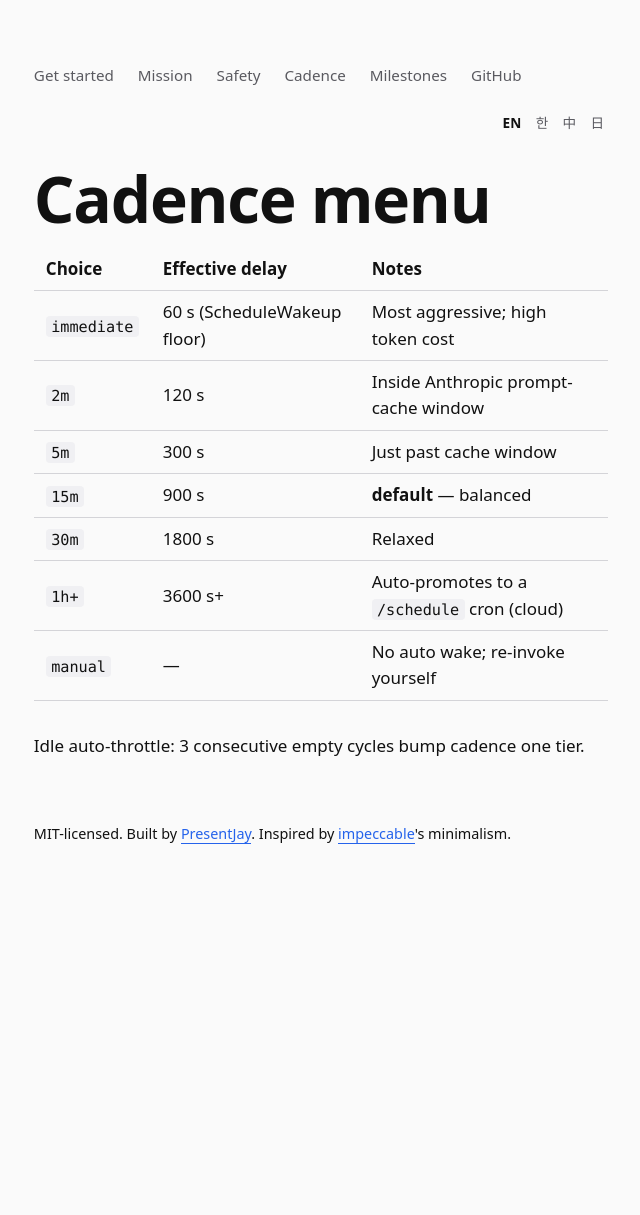
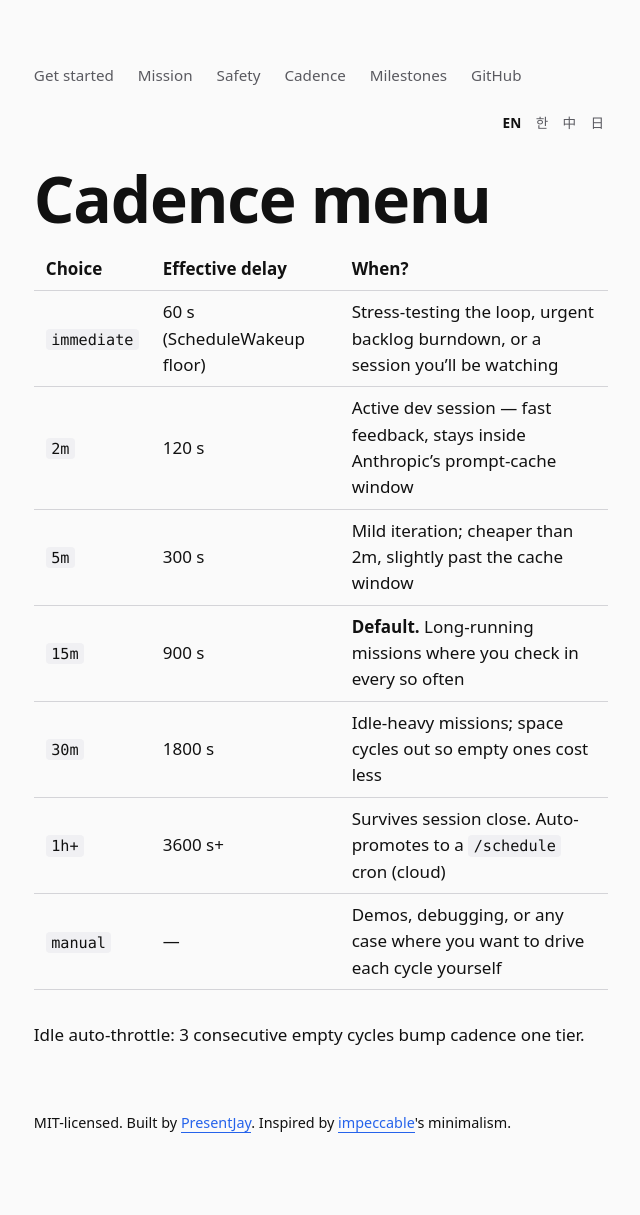
Before and after one commit to PresentJay/autopilot-skills, a Jekyll site: the page built from docs/cadence.md, in a window 1280 px wide. Shown: the whole page, without its empty margins (319-959 px from the left). Built offline with Jekyll 4.4.1, drawn with Linux system fonts in a browser that asks for light colours; before the commit the page ends 925 px from its top, so only the background shows below that.

Commit message:
auto(I18N-002): cadence — replace Notes column with situational 'When?' picker (4 langs)
Cycle 2 of i18n-explanations mission. The cadence menu's third
column was previously attribute notes ('Most aggressive', '여유 있게',
etc.). Replaced with situation-based 'When? / 언제? / 什么时候? / いつ?'
content so a reader can pick a cadence by matching their scenario.

Same 'When?' pattern from Q5 (cycle 1) reused as a column header
instead of a nested bullet, since Q6 already had a table.

Files changed:
- docs/cadence.md
- docs/ko/cadence.md
- docs/zh/cadence.md
- docs/ja/cadence.md

```diff
--- a/docs/cadence.md
+++ b/docs/cadence.md
@@ -4,14 +4,14 @@ title: Cadence menu
 
 # Cadence menu
 
-| Choice | Effective delay | Notes |
+| Choice | Effective delay | When? |
 |---|---|---|
-| `immediate` | 60 s (ScheduleWakeup floor) | Most aggressive; high token cost |
-| `2m` | 120 s | Inside Anthropic prompt-cache window |
-| `5m` | 300 s | Just past cache window |
-| `15m` | 900 s | **default** — balanced |
-| `30m` | 1800 s | Relaxed |
-| `1h+` | 3600 s+ | Auto-promotes to a `/schedule` cron (cloud) |
-| `manual` | — | No auto wake; re-invoke yourself |
+| `immediate` | 60 s (ScheduleWakeup floor) | Stress-testing the loop, urgent backlog burndown, or a session you'll be watching |
+| `2m` | 120 s | Active dev session — fast feedback, stays inside Anthropic's prompt-cache window |
+| `5m` | 300 s | Mild iteration; cheaper than 2m, slightly past the cache window |
+| `15m` | 900 s | **Default.** Long-running missions where you check in every so often |
+| `30m` | 1800 s | Idle-heavy missions; space cycles out so empty ones cost less |
+| `1h+` | 3600 s+ | Survives session close. Auto-promotes to a `/schedule` cron (cloud) |
+| `manual` | — | Demos, debugging, or any case where you want to drive each cycle yourself |
 
 Idle auto-throttle: 3 consecutive empty cycles bump cadence one tier.
```
Also changed, not shown: docs/ja/cadence.md (+8 -8 lines), docs/ko/cadence.md (+8 -8 lines), docs/zh/cadence.md (+8 -8 lines).
